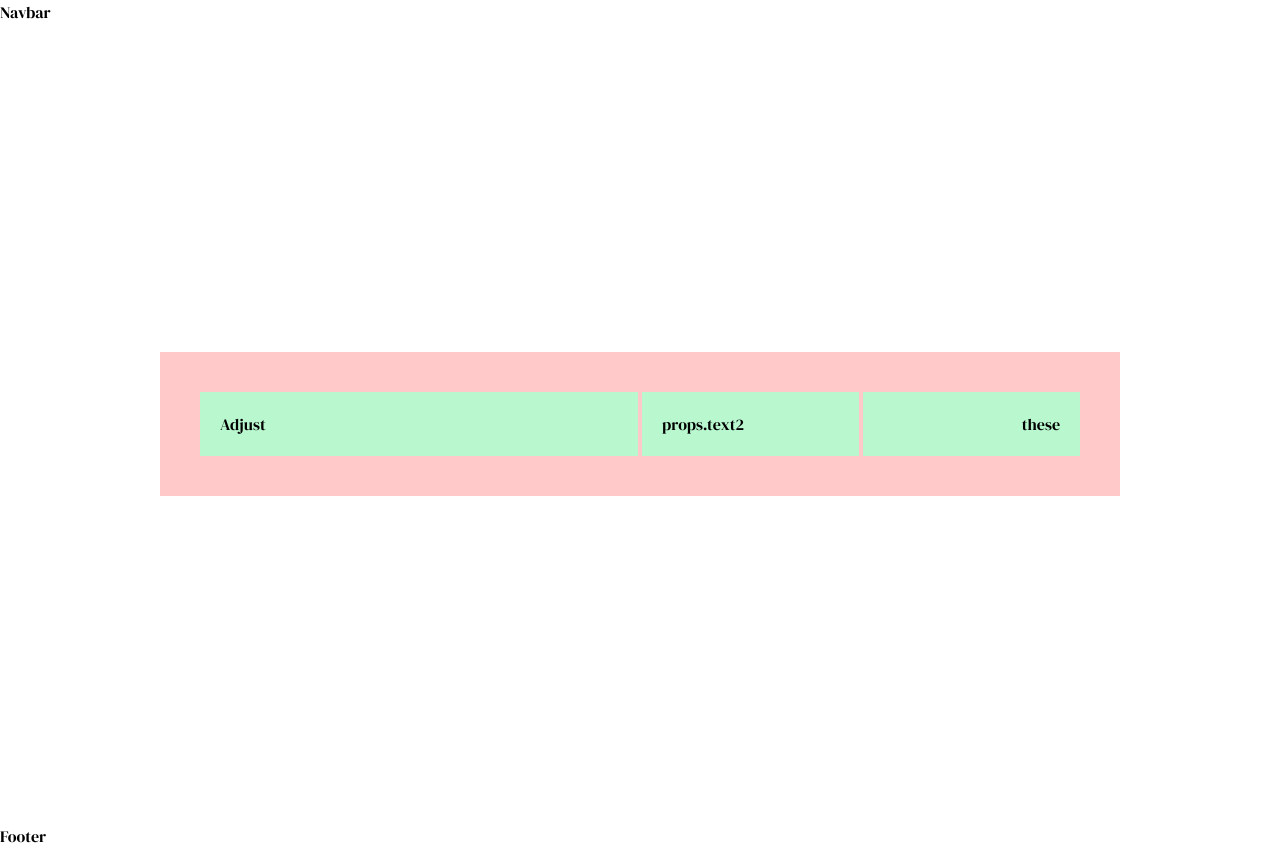
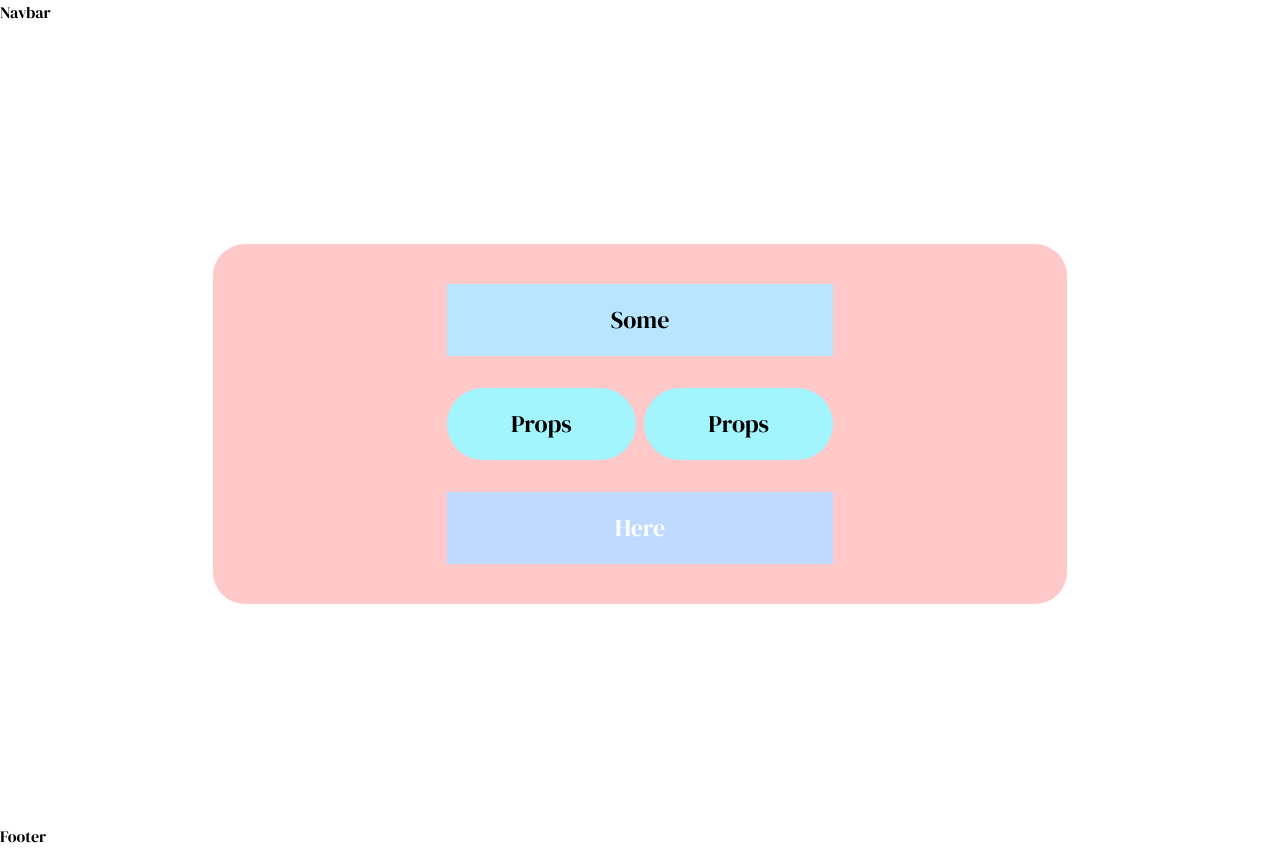
Before and after one commit to acm-ucr/rsd-website, a Next.js app: page / in a window 1280 px wide. Built offline with nearby package versions, Linux system fonts and the light colour scheme.

Commit message:
added the fourth box, rounded the corners of the outer box and fully rounded the two middle boxes, changed the gap between boxes, changed font size and color, properly set up columns and changed the color of the text boxes

```diff
--- a/src/app/page.tsx
+++ b/src/app/page.tsx
@@ -3,7 +3,7 @@ import Example from "@/components/Example";
 const Home = () => {
   return (
     <div className="flex h-screen w-screen items-center justify-center">
-      <Example text1="Adjust" text2="these" text3="Props" />
+      <Example text1="Some" text2="Props" text3="Here" />
     </div>
   );
 };
--- a/src/components/Example.tsx
+++ b/src/components/Example.tsx
@@ -1,12 +1,18 @@
 const Example = (props: { text1: string; text2: string; text3: string }) => {
   return (
-    <div className="flex w-3/4 items-center gap-1 bg-red-200 p-10">
-      <div className="w-1/2 bg-green-200 p-5 text-left">{props.text1}</div>
-      <div className="flex w-1/2 flex-row gap-1">
-        <div className="w-full bg-green-200 p-5 text-left">props.text2</div>
-        <div className="w-full bg-green-200 p-5 text-right">{props.text2}</div>
+    <div className="font-rsd-main flex w-2/3 flex-col items-center gap-8 rounded-4xl bg-red-200 p-10 text-2xl">
+      <div className="w-1/2 bg-sky-200 p-5 text-center">{props.text1}</div>
+      <div className="flex w-1/2 flex-row gap-2">
+        <div className="w-full rounded-full bg-cyan-200 p-5 text-center">
+          {props.text2}
+        </div>
+        <div className="w-full rounded-full bg-cyan-200 p-5 text-center">
+          {props.text2}
+        </div>
       </div>
-      {/* Hint: Add another box/div here similarly to line 4 */}
+      <div className="w-1/2 bg-blue-200 p-5 text-center text-white">
+        {props.text3}
+      </div>
     </div>
   );
 };
```
